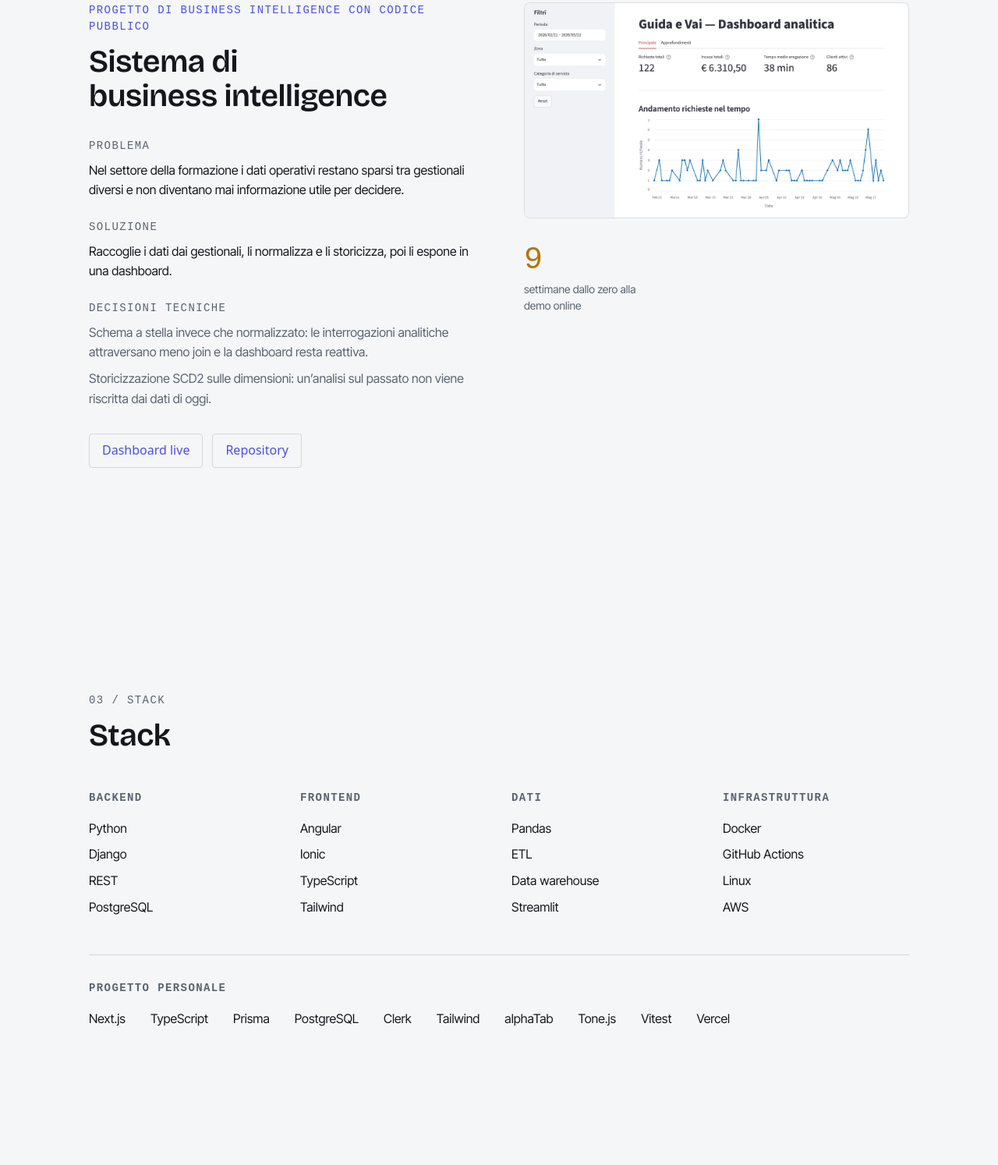
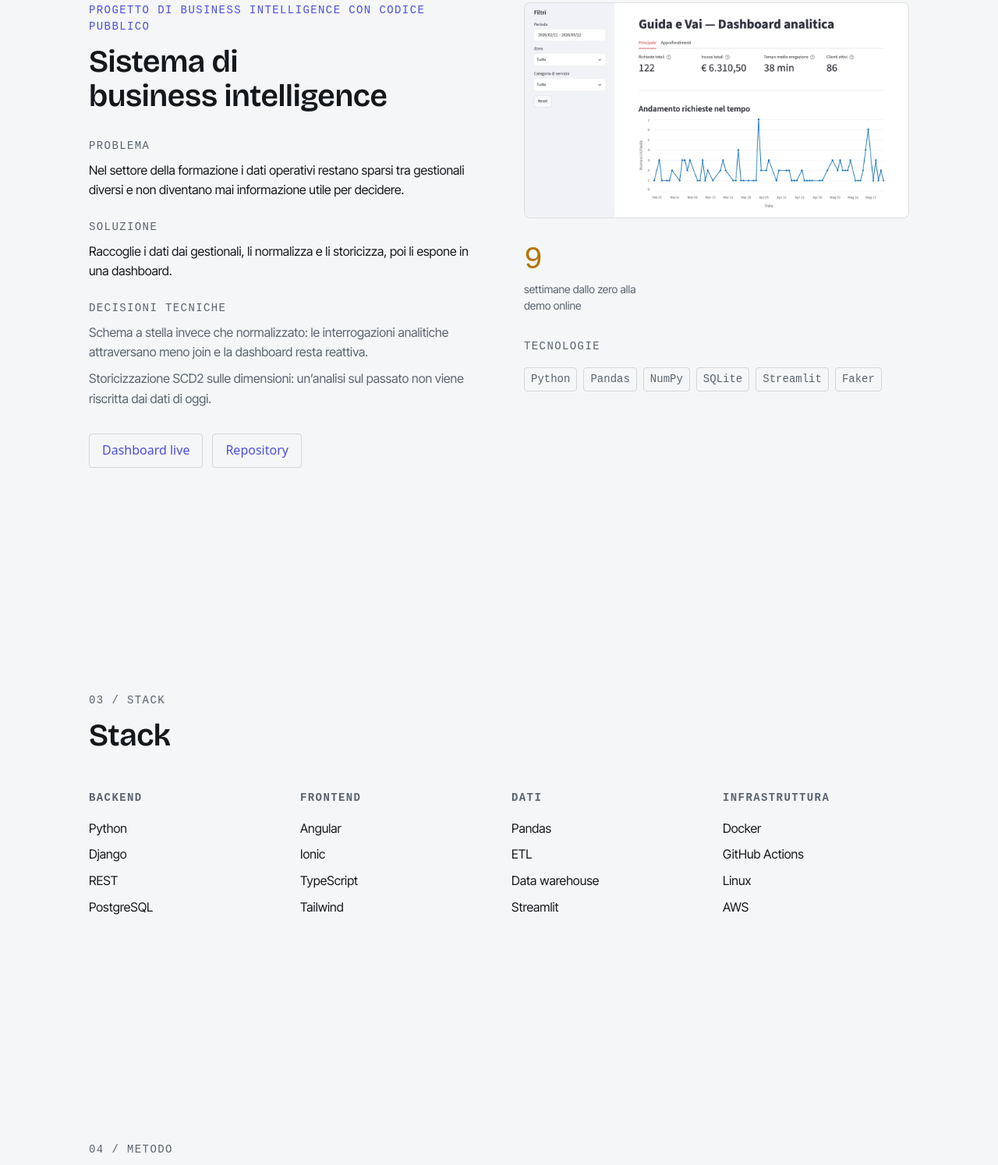
Before and after one commit to andrea-bagnardi/andrea-bagnardi.github.io, an Astro site: page / in a window 1280 px wide. Shown: the part 2849-4343 px from the top of the page at 78% size. Built offline with nearby package versions, Linux system fonts and the light colour scheme; Astro itself is replaced by a stand-in of ours; a web font is replaced by a local one.

Commit message:
Move each project's technologies into its own section
They sat in a "personal project" row inside the Stack section, one section
away from the project they belonged to, and only GuitarPath had them: the
side project read as better documented than the one with public code.

Both now carry their own list, under the numbers in the facts column. The
business intelligence stack comes from its public repository, Faker
included, which tells the reader the dataset is generated without having
to say so.

The right column also gains the height the sticky left column needed to
have something to scroll against.

```diff
--- a/src/components/Projects.astro
+++ b/src/components/Projects.astro
@@ -98,6 +98,19 @@ const meta = content.sections.projects;
                   </div>
                 ))}
               </dl>
+
+              <div>
+                <h4 class="font-mono text-mono uppercase tracking-widest text-text-muted">
+                  Tecnologie
+                </h4>
+                <ul class="mt-4 flex flex-wrap gap-2">
+                  {project.stack.map((item) => (
+                    <li class="rounded-sm border border-border px-2 py-1 font-mono text-mono text-text-muted">
+                      {item}
+                    </li>
+                  ))}
+                </ul>
+              </div>
             </div>
           </article>
         );
--- a/src/components/Stack.astro
+++ b/src/components/Stack.astro
@@ -25,13 +25,4 @@ const meta = content.sections.stack;
       ))
     }
   </div>
-
-  <div class="mt-12 border-t border-border pt-8" data-reveal>
-    <h3 class="font-mono text-mono uppercase tracking-widest text-text-muted">
-      {stack.personal.title}
-    </h3>
-    <ul class="mt-4 flex flex-wrap gap-x-8 gap-y-2">
-      {stack.personal.items.map((item) => <li>{item}</li>)}
-    </ul>
-  </div>
 </section>
--- a/src/data/content.it.ts
+++ b/src/data/content.it.ts
@@ -141,6 +141,18 @@ export const content: SiteContent = {
         { value: '440', label: 'test' },
         { value: 'Live', label: 'in produzione' },
       ],
+      stack: [
+        'Next.js',
+        'TypeScript',
+        'Prisma',
+        'PostgreSQL',
+        'Clerk',
+        'Tailwind',
+        'alphaTab',
+        'Tone.js',
+        'Vitest',
+        'Vercel',
+      ],
       actions: [
         { label: 'Prova la demo', href: 'https://guitarpath.vercel.app/' },
         // Il repository e' privato: l'azione resta fuori dalla pagina.
@@ -163,6 +175,7 @@ export const content: SiteContent = {
         'Storicizzazione SCD2 sulle dimensioni: un’analisi sul passato non viene riscritta dai dati di oggi.',
       ],
       stats: [{ value: '9', label: 'settimane dallo zero alla demo online' }],
+      stack: ['Python', 'Pandas', 'NumPy', 'SQLite', 'Streamlit', 'Faker'],
       actions: [
         { label: 'Dashboard live', href: 'https://pw-bagnardi-andrea.streamlit.app/' },
         { label: 'Repository', href: 'https://github.com/andrea-bagnardi/project-work' },
@@ -181,21 +194,6 @@ export const content: SiteContent = {
       { title: 'Dati', items: ['Pandas', 'ETL', 'Data warehouse', 'Streamlit'] },
       { title: 'Infrastruttura', items: ['Docker', 'GitHub Actions', 'Linux', 'AWS'] },
     ],
-    personal: {
-      title: 'Progetto personale',
-      items: [
-        'Next.js',
-        'TypeScript',
-        'Prisma',
-        'PostgreSQL',
-        'Clerk',
-        'Tailwind',
-        'alphaTab',
-        'Tone.js',
-        'Vitest',
-        'Vercel',
-      ],
-    },
   },
 
   method: {
--- a/src/data/types.ts
+++ b/src/data/types.ts
@@ -58,6 +58,8 @@ export interface Project {
   /** Optional note on how the project was built. */
   method?: string;
   stats: Stat[];
+  /** Technologies this project is built on, one word each. */
+  stack: string[];
   actions: Action[];
   preview: {
     alt: string;
@@ -73,7 +75,6 @@ export interface StackGroup {
 
 export interface Stack {
   groups: StackGroup[];
-  personal: StackGroup;
 }
 
 export type MethodRole = 'human' | 'agent' | 'gate';
```
